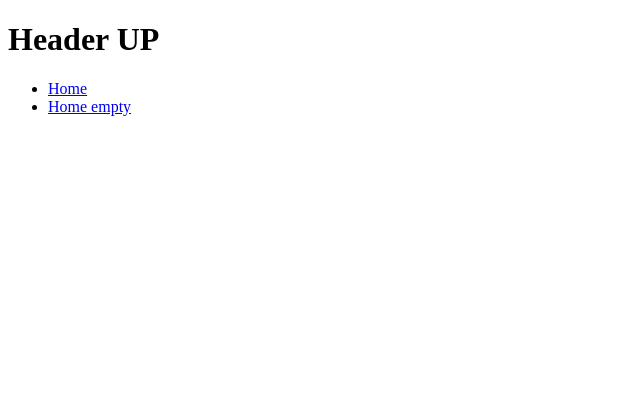
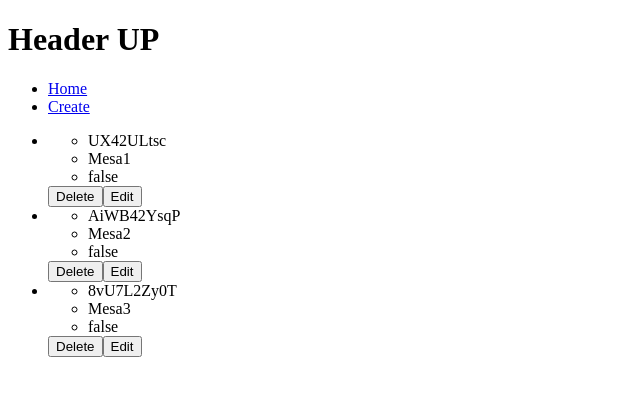
Before and after one commit to JuanLuisLopez-code/Crud_Vue_Laravel_SpringBoot, a Vue app: page / in a window 1280 px wide. Shown: the top 396 px of the page, without its empty margins (0-640 px from the left). Built offline with nearby package versions, Linux system fonts and the light colour scheme.

Commit message:
CRUD End

```diff
--- a/package.json
+++ b/package.json
@@ -7,6 +7,7 @@
     "preview": "vite preview"
   },
   "dependencies": {
+    "shortid": "^2.2.16",
     "vue": "^3.2.41",
     "vue-router": "^4.1.5",
     "vuex": "^4.0.2"
--- /dev/null
+++ b/src/Constant.js
@@ -0,0 +1,7 @@
+export default {
+    ADD_TODO: "addTodo",
+    UPDATE_TODO: "updateTodo",
+    TOGGLE_DONE: "toggleDone",
+    DELETE_TODO: "deleteTodo",
+    INITIALIZE_TODOITEM: "initializeTodoItem",
+}
--- a/src/components/Header.vue
+++ b/src/components/Header.vue
@@ -9,7 +9,7 @@
                 <RouterLink to="/">Home</RouterLink>
             </li>
             <li>
-                <RouterLink to="/home_empty">Home empty</RouterLink>
+                <RouterLink to="/create">Create</RouterLink>
             </li>
         </ul>
     </main>
--- /dev/null
+++ b/src/components/TodoItem.vue
@@ -0,0 +1,53 @@
+<template>
+    <li :class="checked(todoitem.done)" @click="toggleDone(todoitem.id)">
+        <ul>
+            <li>
+                {{ todoitem.id }}
+            </li>
+            <li>
+                {{ todoitem.name }}
+            </li>
+            <li>
+                {{ todoitem.done }}
+            </li>
+        </ul>
+        <button @click.stop="deleteTodo(todoitem.id)">Delete</button>
+        <button @click.stop="editTodo(todoitem.id)">Edit</button>
+    </li>
+</template>
+
+<script>
+import Constant from '../Constant';
+import { useStore } from 'vuex'
+import { useRouter } from 'vue-router';
+export default {
+    props: {
+        todoitem: Object
+    },
+
+    setup(props) {
+        const store = useStore();
+        const router = useRouter();
+
+        const checked = (done) => {
+            return { "list-group-item": true, "list-group-item-success": done };
+        }
+        const toggleDone = (id) => {
+            store.dispatch(Constant.TOGGLE_DONE, { id });
+        }
+        const deleteTodo = (id) => {
+            store.dispatch(Constant.DELETE_TODO, { id });
+        }
+        const editTodo = (id) => {
+            // store.dispatch(Constant.INITIALIZE_TODOITEM, { todoitem: { ...props.todoitem } });
+            router.push({ name: 'update', params: { id } })
+        }
+
+        return { toggleDone, deleteTodo, editTodo, checked }
+    }
+}
+</script>
+
+<style>
+
+</style>
--- a/src/main.js
+++ b/src/main.js
@@ -3,9 +3,11 @@ import App from './App.vue'
 import router from './router'
 
 import './assets/main.css'
+import store from './store'
 
 const app = createApp(App)
 
+app.use(store)
 app.use(router)
 
 app.mount('#app')
--- a/src/router/index.js
+++ b/src/router/index.js
@@ -1,5 +1,8 @@
 import { createRouter, createWebHistory } from 'vue-router'
-import HomeView from '../views/HomeView.vue'
+import TodoList from '../views/TodoList.vue'
+import TodoCreate from '../views/TodoCreate.vue'
+import TodoUpdate from '../views/TodoUpdate.vue'
+
 
 const router = createRouter({
   history: createWebHistory(import.meta.env.BASE_URL),
@@ -7,13 +10,17 @@ const router = createRouter({
     {
       path: '/',
       name: 'home',
-      component: HomeView
+      component: TodoList
     },
-//home_empty prueba para redirect
     {
-      path: '/home_empty',
-      name: '/home_empty',
-      component: HomeView
+      path: '/create',
+      name: 'create',
+      component: TodoCreate
+    },
+    {
+      path: '/update/:id',
+      name: 'update',
+      component: TodoUpdate
     }
   ]
 })
--- /dev/null
+++ b/src/store/index.js
@@ -0,0 +1,55 @@
+import Vuex from "vuex";
+import Constant from '../Constant';
+import shortid from 'shortid';
+
+export default Vuex.createStore({
+    state: {
+        todolist: [
+            { "id": shortid.generate(), "name": "Mesa1", "done": false },
+            { "id": shortid.generate(), "name": "Mesa2", "done": false },
+            { "id": shortid.generate(), "name": "Mesa3", "done": false },
+        ]
+    },
+    mutations: {
+        [Constant.ADD_TODO]: (state, payload) => {
+            state.todolist.push({ ...payload.todoitem, id: shortid.generate(), done: false });
+            state.todoitem = { id: "", name: "", done: false };
+        },
+        [Constant.DELETE_TODO] :(state,payload)=> {
+            let index = state.todolist.findIndex((item)=>item.id === payload.id);
+            state.todolist.splice(index,1);
+        },
+        [Constant.TOGGLE_DONE] :(state,payload)=> {
+            let index = state.todolist.findIndex((item)=>item.id === payload.id);
+            state.todolist[index].done= !state.todolist[index].done;
+        },
+        [Constant.UPDATE_TODO] :(state,payload)=> {
+            let index = state.todolist.findIndex((item)=>item.id === payload.todoitem.id);
+            state.todolist[index] = payload.todoitem;
+        },
+        [Constant.INITIALIZE_TODOITEM] :(state,payload)=> {
+            if (payload && payload.todoitem) {
+                state.todoitem = payload.todoitem;
+            } else {
+                state.todoitem = { id: "", name: "", done: false };
+            }
+        },
+    },
+    actions: {
+        [Constant.ADD_TODO] : (store, payload) => {
+            store.commit(Constant.ADD_TODO, payload);
+        },
+        [Constant.DELETE_TODO] : (store, payload) => {
+            store.commit(Constant.DELETE_TODO, payload);
+        },
+        [Constant.TOGGLE_DONE] : (store, payload) => {
+            store.commit(Constant.TOGGLE_DONE, payload);
+        },
+        [Constant.UPDATE_TODO] : (store, payload) => {
+            store.commit(Constant.UPDATE_TODO, payload);
+        },
+        [Constant.INITIALIZE_TODOITEM] : (store, payload) => {
+            store.commit(Constant.INITIALIZE_TODOITEM, payload);
+        }
+    }
+});
--- a/src/views/HomeView.vue
+++ b/src/views/HomeView.vue
@@ -1,8 +1,38 @@
-<script setup>
+<template>
+</template>
+
+<script>
+import Constant from '../../src/Constant';
+import { reactive } from 'vue'
+import { useStore } from 'vuex'
+import { useRouter } from 'vue-router';
+
+export default {
+    setup() {
+        const store = useStore();
+        const router = useRouter();
+
+        const state = reactive({
+            todoitemlocal : { no:"", todo:"", desc:"", done:false }
+        });
+
+        const addTodo = () => {
+          if (state.todoitemlocal.todo.trim().length >= 2) {
+            store.dispatch(Constant.ADD_TODO, { todoitem : state.todoitemlocal })
+            router.push({ name:"todoList" });
+          } else {
+            alert('할일을 2글자 이상으로 입력해주세요');
+          }
+        }
+        const cancel = () => {
+            router.push({ name:"todoList"});
+        }
+
+        return { state, addTodo, cancel }
+    }
+}
 </script>
 
-<template>
-  <main>
+<style>
 
-  </main>
-</template>
+</style>
--- /dev/null
+++ b/src/views/TodoCreate.vue
@@ -0,0 +1,59 @@
+<template>
+    <div class="container">
+      <div class="row">
+        <div class="col p-3">
+          <h2>Create</h2>
+        </div>
+      </div>
+      <div class="row">
+        <div class="col">
+          <div class="form-group">
+            <label htmlFor="todo">Name :</label>
+            <input type="text" class="form-control" v-model="state.todoitemlocal.name" />
+          </div>
+          <div class="form-group">
+              <label htmlFor="desc">Descripcion :</label>
+              <textarea class="form-control" rows="3" id="desc" v-model="state.todoitemlocal.desc"></textarea>
+          </div>
+          <div class="form-group">
+              <button type="button" class="btn btn-primary m-1" @click="addTodo">Create</button>
+              <button type="button" class="btn btn-primary m-1" @click="cancel">Cancel</button>
+          </div>
+        </div>
+      </div>
+    </div>
+  </template>
+
+  <script>
+  import Constant from '../Constant';
+  import { reactive } from 'vue'
+  import { useStore } from 'vuex'
+  import { useRouter } from 'vue-router';
+
+  export default {
+      setup() {
+          const store = useStore();
+          const router = useRouter();
+
+          const state = reactive({
+              todoitemlocal : { name:"", desc:"" }
+          });
+
+          const addTodo = () => {
+            if (state.todoitemlocal.name.trim().length >= 2) {
+              store.dispatch(Constant.ADD_TODO, { todoitem : state.todoitemlocal })
+              router.push({ name:"home" });
+            }
+          }
+          const cancel = () => {
+              router.push({ name:"home"});
+          }
+
+          return { state, addTodo, cancel }
+      }
+  }
+  </script>
+
+  <style>
+
+  </style>
--- /dev/null
+++ b/src/views/TodoList.vue
@@ -0,0 +1,37 @@
+<template>
+    <div style="mt-2">
+        <div class="card card-default card-borderless">
+        <div class="card-body">
+            <div class="row">
+                <div class="col">
+                    <ul class="list-group">
+                        <TodoItem v-for="todoitem in state.todolist" :key="todoitem.id" :todoitem="todoitem" />
+                    </ul>
+                </div>
+            </div>
+        </div>
+        </div>
+    </div>
+</template>
+
+<script>
+import TodoItem from '../components/TodoItem.vue';
+import { reactive, computed } from 'vue'
+import { useStore } from 'vuex'
+export default {
+    components : { TodoItem },
+    setup() {
+        const store = useStore();
+
+        const state = reactive({
+            todolist : computed(()=>store.state.todolist )
+        });
+
+        return { state }
+    }
+}
+</script>
+
+<style>
+
+</style>
--- /dev/null
+++ b/src/views/TodoUpdate.vue
@@ -0,0 +1,60 @@
+<template>
+    <div class="container">
+      <div class="row">
+        <div class="col p-3">
+          <h2>Update</h2>
+        </div>
+      </div>
+      <div class="row">
+        <div class="col">
+          <div class="form-group">
+            <label htmlFor="todo">Name :</label>
+            <input type="text" class="form-control" v-model="state.todoitemlocal.name" />
+          </div>
+          <div class="form-group">
+              <label htmlFor="desc">Descripcion :</label>
+              <textarea class="form-control" rows="3" id="desc" v-model="state.todoitemlocal.desc"></textarea>
+          </div>
+          <div class="form-group">
+              <button type="button" class="btn btn-primary m-1" @click="updateTodo">Update</button>
+              <button type="button" class="btn btn-primary m-1" @click="cancel">Cancel</button>
+          </div>
+        </div>
+      </div>
+    </div>
+  </template>
+
+  <script>
+  import Constant from '../Constant';
+  import { reactive } from 'vue'
+  import { useStore } from 'vuex'
+  import { useRouter, useRoute } from 'vue-router';
+
+  export default {
+      setup() {
+          const store = useStore();
+          const router = useRouter();
+          const currentRoute = useRoute();
+
+          const todoitem = store.state.todolist.find((item)=> item.id === currentRoute.params.id)
+          const state = reactive({
+              todoitemlocal : { ...todoitem }
+          });
+
+          const updateTodo = () => {
+              router.push({ name:"home" });
+              store.dispatch(Constant.UPDATE_TODO, { todoitem: state.todoitemlocal });
+          }
+
+          const cancel = () => {
+              router.push({ name:"home"});
+          }
+
+          return { state, updateTodo, cancel };
+      }
+  }
+  </script>
+
+  <style>
+
+  </style>
```
Also changed, not shown: 1 other file (tests, documents, lock files or other folders).
